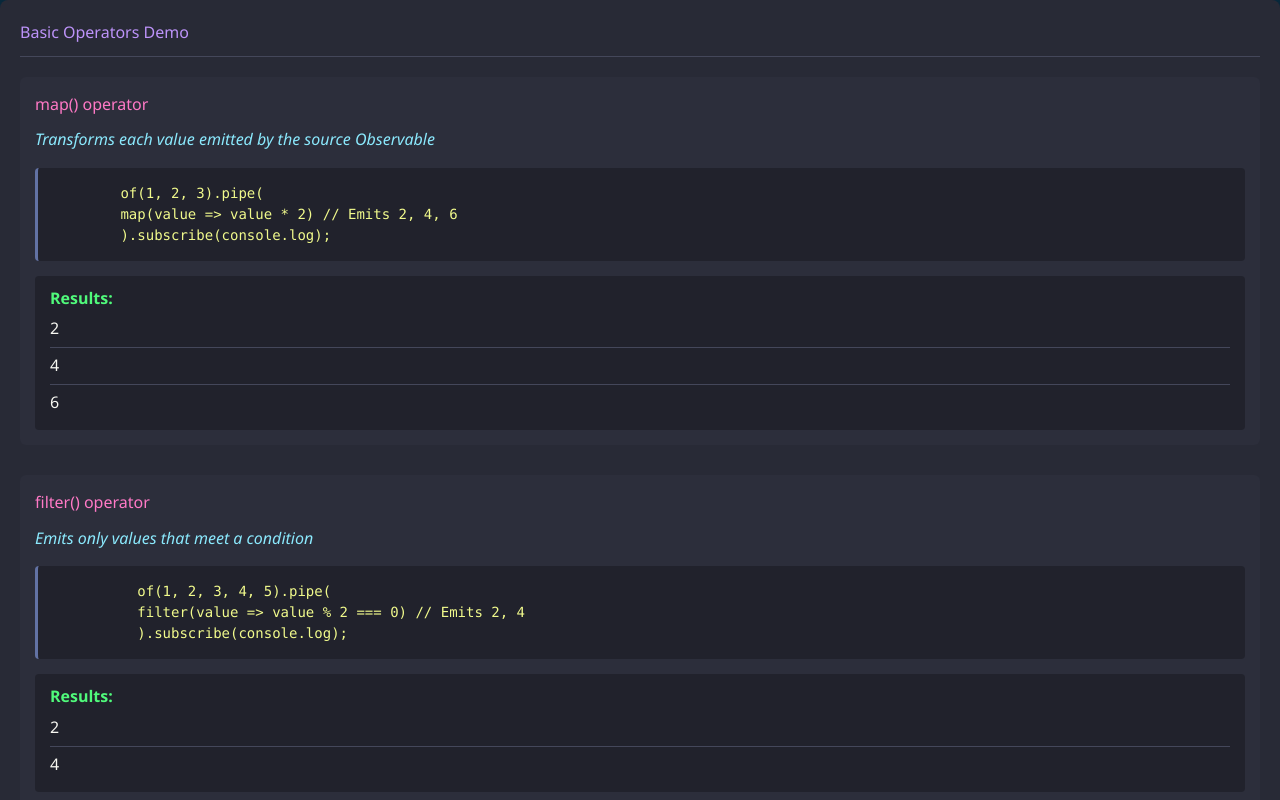
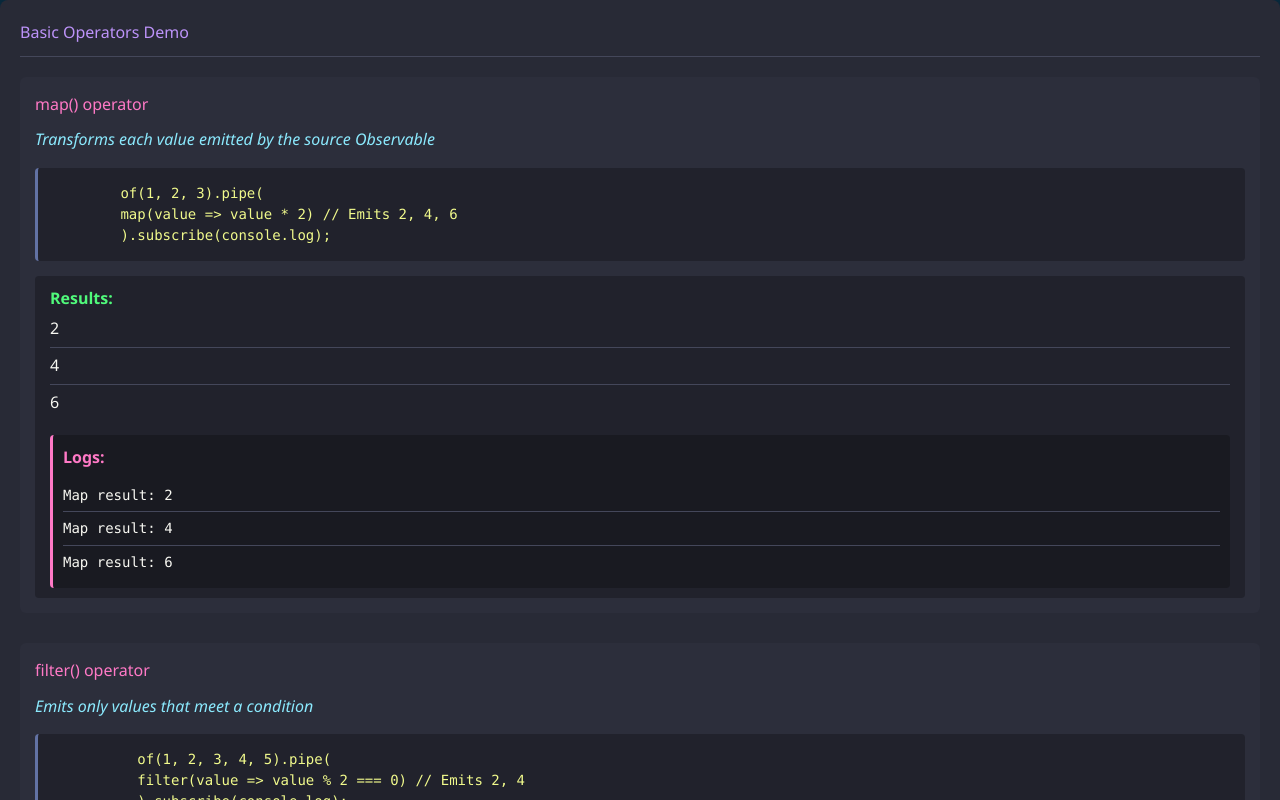
Before and after one commit to abdulrashid232/RxJS-Presentation, an Angular app: page /demos/basic-operators in a window 1280 px wide. Built offline with nearby package versions, Linux system fonts and the light colour scheme.

Commit message:
feat: Add logging functionality to display results and logs in the UI for basic operators demo

```diff
--- a/src/app/demos/basic-operators-demo/basic-operators-demo.component.css
+++ b/src/app/demos/basic-operators-demo/basic-operators-demo.component.css
@@ -102,3 +102,37 @@ pre {
     margin-top: 15px;
     font-size: 14px;
 }
+
+/* Styles for logs display */
+.logs {
+    margin-top: 15px;
+    background-color: #191a21;
+    border-radius: 4px;
+    padding: 10px;
+    border-left: 3px solid #ff79c6;
+}
+
+.logs p {
+    color: #ff79c6;
+    margin-top: 0;
+    margin-bottom: 8px;
+    font-weight: bold;
+}
+
+.log-list {
+    list-style-type: none;
+    padding: 0;
+    margin: 0;
+    font-family: 'Consolas', 'Monaco', monospace;
+}
+
+.log-item {
+    color: #f8f8f2;
+    padding: 4px 0;
+    font-size: 14px;
+    border-bottom: 1px dotted #44475a;
+}
+
+.log-item:last-child {
+    border-bottom: none;
+}
--- a/src/app/demos/basic-operators-demo/basic-operators-demo.component.html
+++ b/src/app/demos/basic-operators-demo/basic-operators-demo.component.html
@@ -20,6 +20,14 @@
         <li>{{ result }}</li>
         }
       </ul>
+      <div class="logs">
+        <p>Logs:</p>
+        <ul class="log-list">
+          @for (log of mapLogs; track $index) {
+          <li class="log-item">{{ log }}</li>
+          }
+        </ul>
+      </div>
     </div>
   </div>
 
@@ -40,6 +48,14 @@
         <li>{{ result }}</li>
         }
       </ul>
+      <div class="logs">
+        <p>Logs:</p>
+        <ul class="log-list">
+          @for (log of filterLogs; track $index) {
+          <li class="log-item">{{ log }}</li>
+          }
+        </ul>
+      </div>
     </div>
   </div>
 
@@ -65,9 +81,20 @@
         <li>{{ result }}</li>
         }
       </ul>
+      <div class="logs">
+        <p>Logs:</p>
+        <ul class="log-list">
+          @for (log of combinedLogs; track $index) {
+          <li class="log-item">{{ log.stage }}: {{ log.value }}</li>
+          }
+        </ul>
+      </div>
     </div>
   </div>
 
   <button class="demo-button" (click)="runDemoAgain()">Run Demo Again</button>
-        <p class="tip">Open the browser console to see all the logs!</p>
+  <p class="tip">
+    Logs are now displayed in the UI. Console logs are still available for
+    reference.
+  </p>
 </div>
--- a/src/app/demos/basic-operators-demo/basic-operators-demo.component.ts
+++ b/src/app/demos/basic-operators-demo/basic-operators-demo.component.ts
@@ -14,6 +14,11 @@ export class BasicOperatorsDemoComponent implements OnInit {
   filterResults: number[] = [];
   combineResults: number[] = [];
 
+  // Log messages for UI display
+  mapLogs: string[] = [];
+  filterLogs: string[] = [];
+  combinedLogs: { stage: string; value: number }[] = [];
+
   constructor() {}
 
   ngOnInit(): void {
@@ -27,6 +32,7 @@ export class BasicOperatorsDemoComponent implements OnInit {
       .pipe(map((value) => value * 2))
       .subscribe((result) => {
         this.mapResults.push(result);
+        this.mapLogs.push(`Map result: ${result}`);
         console.log('Map result:', result);
       });
   }
@@ -36,6 +42,7 @@ export class BasicOperatorsDemoComponent implements OnInit {
       .pipe(filter((value) => value % 2 === 0))
       .subscribe((result) => {
         this.filterResults.push(result);
+        this.filterLogs.push(`Filter result: ${result}`);
         console.log('Filter result:', result);
       });
   }
@@ -43,22 +50,37 @@ export class BasicOperatorsDemoComponent implements OnInit {
   demoCombinedOperators(): void {
     of(1, 2, 3, 4, 5)
       .pipe(
-        tap((val) => console.log('Before filter:', val)),
+        tap((val) => {
+          this.combinedLogs.push({ stage: 'Before filter', value: val });
+          console.log('Before filter:', val);
+        }),
         filter((val) => val % 2 === 0),
-        tap((val) => console.log('After filter, before map:', val)),
+        tap((val) => {
+          this.combinedLogs.push({
+            stage: 'After filter, before map',
+            value: val,
+          });
+          console.log('After filter, before map:', val);
+        }),
         map((val) => val * 10),
-        tap((val) => console.log('After map:', val))
+        tap((val) => {
+          this.combinedLogs.push({ stage: 'After map', value: val });
+          console.log('After map:', val);
+        })
       )
       .subscribe((result) => {
         this.combineResults.push(result);
+        this.combinedLogs.push({ stage: 'Final result', value: result });
         console.log('Final result:', result);
       });
   }
-
   runDemoAgain(): void {
     this.mapResults = [];
     this.filterResults = [];
     this.combineResults = [];
+    this.mapLogs = [];
+    this.filterLogs = [];
+    this.combinedLogs = [];
 
     this.demoMapOperator();
     this.demoFilterOperator();
```
Lines whose indentation alone changed are shown as unchanged.
